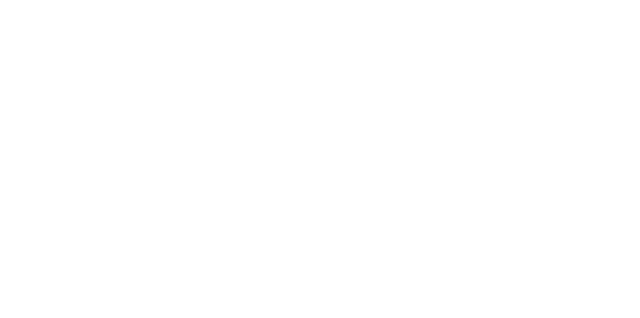
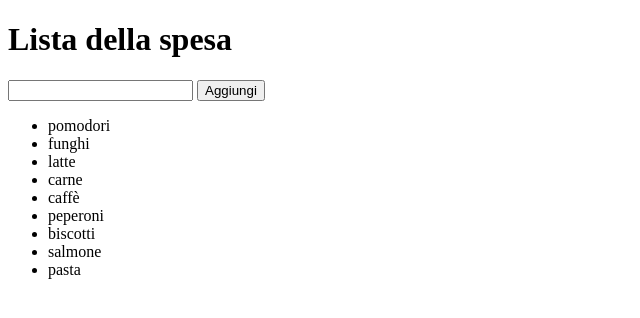
Before and after one commit to IreneCaiazzo/js-lista-spesa, a plain HTML site: page index.html in a window 1280 px wide. Shown: the whole page, without its empty margins (0-640 px from the left). Drawn offline with Linux system fonts and the light colour scheme.

Commit message:
add while cycle solution

```diff
--- a/index.html
+++ b/index.html
@@ -5,10 +5,15 @@
     <meta http-equiv="X-UA-Compatible" content="IE=edge">
     <meta name="viewport" content="width=device-width, initial-scale=1.0">
     <title>Lista della Spesa</title>
+    <script src="script.js" defer></script>
 </head>
 <body>
 
-
+    <h1>Lista della spesa</h1>
+	<input type="text" id="element">
+	<button id="btn-add">Aggiungi</button>
+	<ul id="list">
+	</ul>
 
 </body>
 </html>
--- a/script.js
+++ b/script.js
@@ -1 +1,30 @@
 // Rivediamo l’esercizio visto insieme, ma questa volta con il ciclo while al posto del ciclo for. Facciamo attenzione a non dimenticare tutte le differenze implementative che il ciclo while ci impone, in particolare alla variabile di indice.
+
+const arrList = [
+	'pomodori',
+	'funghi',
+	'latte',
+	'carne',
+	'caffè',
+	'peperoni',
+	'biscotti',
+	'salmone',
+	'pasta',
+];
+
+const eleList = document.querySelector('#list');
+
+// soluzione con il ciclo for
+for (let i = 0; i < arrList.length; i++) {
+	console.log(arrList[i]);
+	eleList.innerHTML += `<li>${arrList[i]}</li>`;
+}
+
+// soluzione ciclo while
+let i = 0;
+
+while (i < arrList. lenght){
+    console.log(arrList[i]);
+    eleList.innerHTML += `<li>${arrList[i]}<li>`;
+    i++;
+}
```
